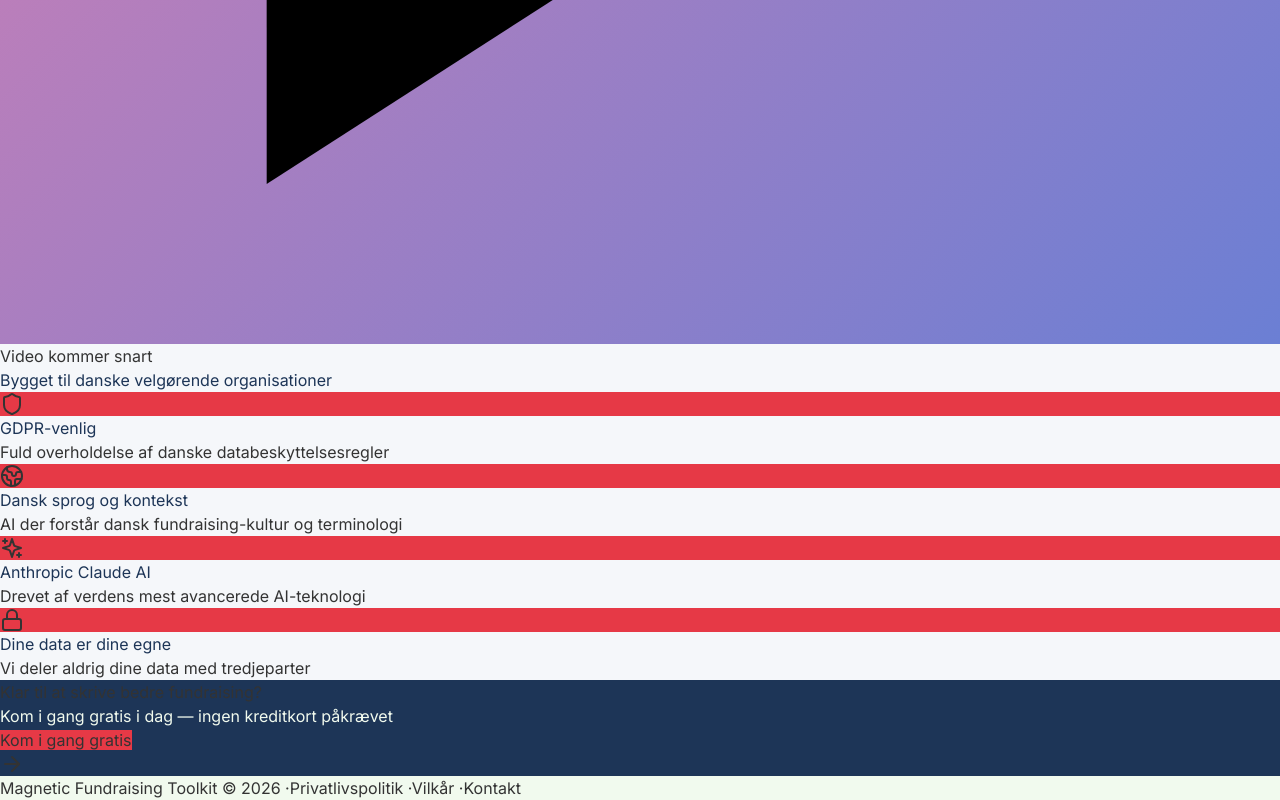
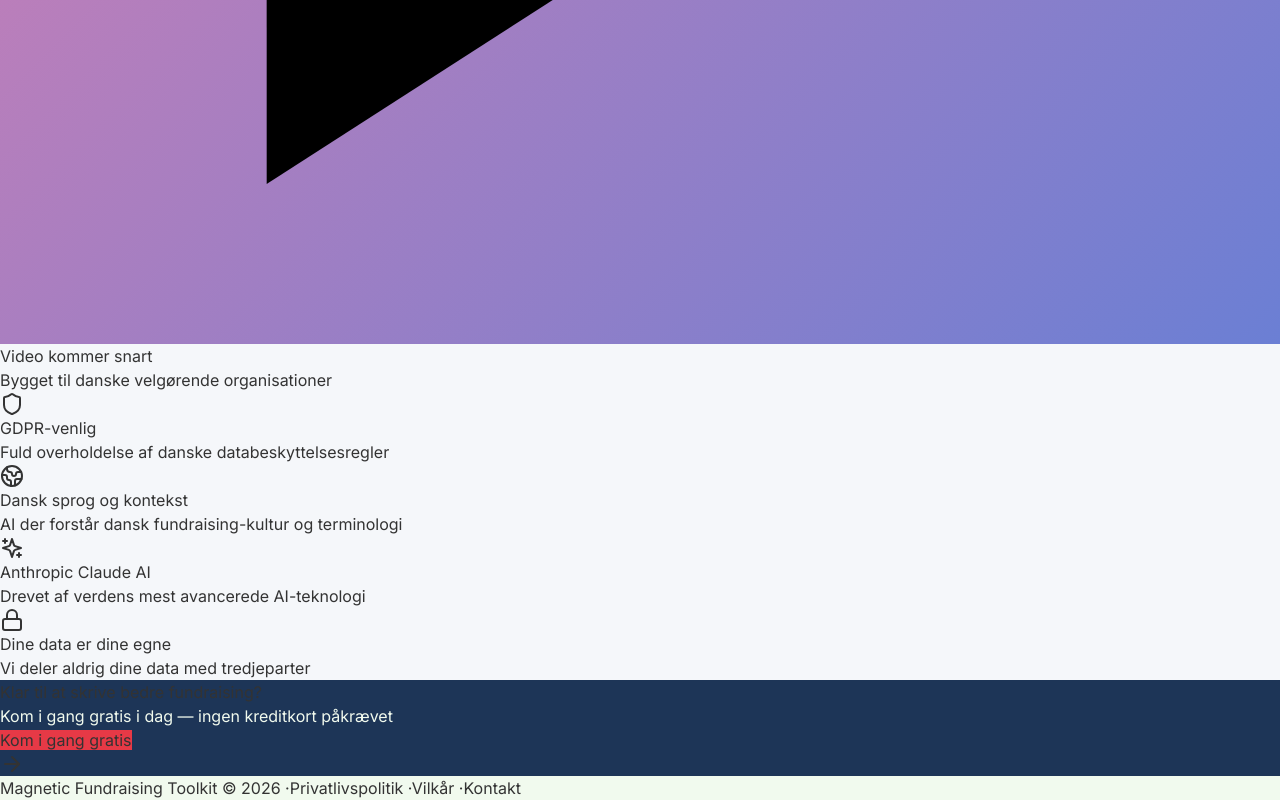
Before and after one commit to magneticdk/website-v1, a Next.js app: page / in a window 1280 px wide. Shown: the part 2367-3167 px from the top of the page. Built offline with nearby package versions, Linux system fonts and the light colour scheme.

Commit message:
Update trust section with subtle icon design

```diff
--- a/src/app/page.tsx
+++ b/src/app/page.tsx
@@ -220,53 +220,41 @@ export default function Home() {
       </section>
 
       {/* Trust Section */}
-      <section className="py-24 bg-white">
-        <div className="max-w-7xl mx-auto px-4 sm:px-6 lg:px-8">
-          <div className="text-center mb-20">
-            <h3 className="text-4xl md:text-5xl font-bold mb-6" style={{ color: '#1D3557' }}>
+      <section className="py-24 bg-[#F7F7F5]">
+        <div className="max-w-[1200px] mx-auto px-6">
+          <div className="text-center mb-16">
+            <h2 className="text-[36px] font-semibold text-[#1a1a1a] mb-4">
               Bygget til danske velgørende organisationer
-            </h3>
+            </h2>
           </div>
-
-          <div className="grid grid-cols-1 md:grid-cols-2 lg:grid-cols-4 gap-10">
-            <div className="text-center">
-              <div className="w-20 h-20 rounded-full flex items-center justify-center mx-auto mb-5 shadow-md" style={{ backgroundColor: '#E63946' }}>
-                <Shield className="w-10 h-10 text-white" />
+          <div className="grid grid-cols-1 sm:grid-cols-2 lg:grid-cols-4 gap-10">
+            <div className="flex flex-col items-center text-center">
+              <div className="w-12 h-12 rounded-full bg-white border border-[#E8E8E4] flex items-center justify-center mb-4">
+                <Shield className="w-5 h-5 text-[#6B7FD4]" />
               </div>
-              <h4 className="font-bold text-lg mb-3" style={{ color: '#1D3557' }}>GDPR-venlig</h4>
-              <p className="text-gray-600">
-                Fuld overholdelse af danske databeskyttelsesregler
-              </p>
+              <h3 className="font-semibold text-[15px] text-[#1a1a1a] mb-2">GDPR-venlig</h3>
+              <p className="text-[14px] text-[#6b6b6b]">Fuld overholdelse af danske databeskyttelsesregler</p>
             </div>
-
-            <div className="text-center">
-              <div className="w-20 h-20 rounded-full flex items-center justify-center mx-auto mb-5 shadow-md" style={{ backgroundColor: '#E63946' }}>
-                <Globe2 className="w-10 h-10 text-white" />
+            <div className="flex flex-col items-center text-center">
+              <div className="w-12 h-12 rounded-full bg-white border border-[#E8E8E4] flex items-center justify-center mb-4">
+                <Globe2 className="w-5 h-5 text-[#6B7FD4]" />
               </div>
-              <h4 className="font-bold text-lg mb-3" style={{ color: '#1D3557' }}>Dansk sprog og kontekst</h4>
-              <p className="text-gray-600">
-                AI der forstår dansk fundraising-kultur og terminologi
-              </p>
+              <h3 className="font-semibold text-[15px] text-[#1a1a1a] mb-2">Dansk sprog og kontekst</h3>
+              <p className="text-[14px] text-[#6b6b6b]">AI der forstår dansk fundraising-kultur og terminologi</p>
             </div>
-
-            <div className="text-center">
-              <div className="w-20 h-20 rounded-full flex items-center justify-center mx-auto mb-5 shadow-md" style={{ backgroundColor: '#E63946' }}>
-                <Sparkles className="w-10 h-10 text-white" />
+            <div className="flex flex-col items-center text-center">
+              <div className="w-12 h-12 rounded-full bg-white border border-[#E8E8E4] flex items-center justify-center mb-4">
+                <Sparkles className="w-5 h-5 text-[#6B7FD4]" />
               </div>
-              <h4 className="font-bold text-lg mb-3" style={{ color: '#1D3557' }}>Anthropic Claude AI</h4>
-              <p className="text-gray-600">
-                Drevet af verdens mest avancerede AI-teknologi
-              </p>
+              <h3 className="font-semibold text-[15px] text-[#1a1a1a] mb-2">Anthropic Claude AI</h3>
+              <p className="text-[14px] text-[#6b6b6b]">Drevet af verdens mest avancerede AI-teknologi</p>
             </div>
-
-            <div className="text-center">
-              <div className="w-20 h-20 rounded-full flex items-center justify-center mx-auto mb-5 shadow-md" style={{ backgroundColor: '#E63946' }}>
-                <Lock className="w-10 h-10 text-white" />
+            <div className="flex flex-col items-center text-center">
+              <div className="w-12 h-12 rounded-full bg-white border border-[#E8E8E4] flex items-center justify-center mb-4">
+                <Lock className="w-5 h-5 text-[#6B7FD4]" />
               </div>
-              <h4 className="font-bold text-lg mb-3" style={{ color: '#1D3557' }}>Dine data er dine egne</h4>
-              <p className="text-gray-600">
-                Vi deler aldrig dine data med tredjeparter
-              </p>
+              <h3 className="font-semibold text-[15px] text-[#1a1a1a] mb-2">Dine data er dine egne</h3>
+              <p className="text-[14px] text-[#6b6b6b]">Vi deler aldrig dine data med tredjeparter</p>
             </div>
           </div>
         </div>
```
